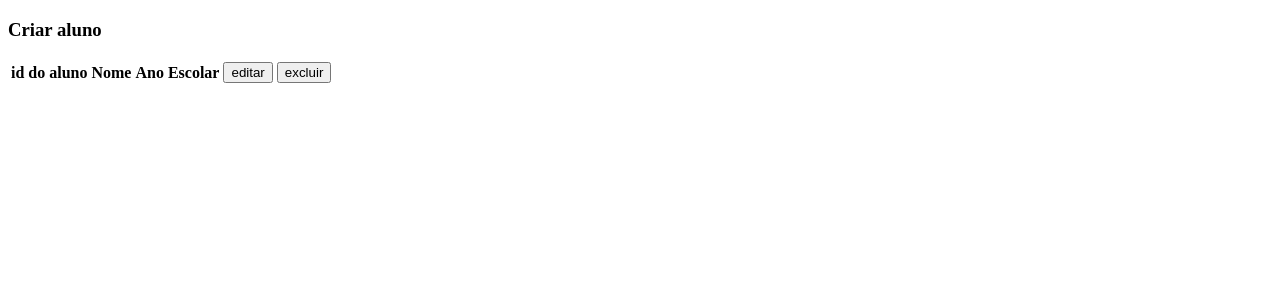
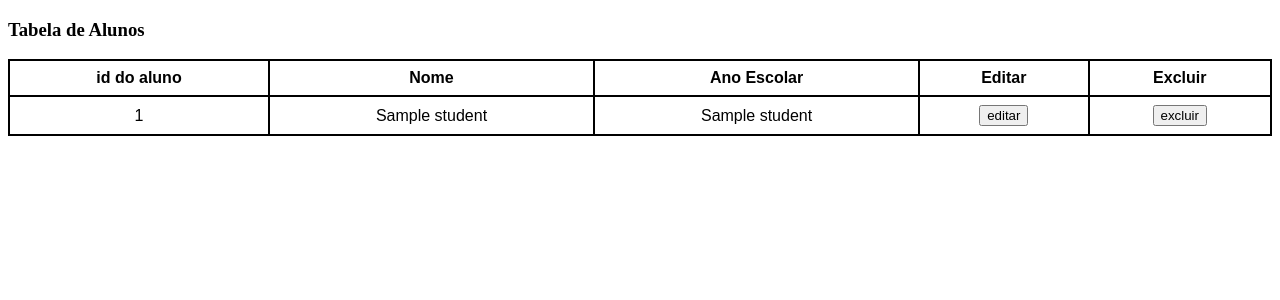
Before and after one commit to brenininho/projeto_escola, a Flask app: template templates/aluno.html in a window 1280 px wide. Shown: the top 300 px of the page. Run offline with Flask 2, Linux system fonts and the light colour scheme; the template is opened without the code that fills it: most values are stand-ins (such as "Sample title", 1, 10 or a date in 2020); lists and menus that the app fills with data are empty.

Commit message:
criado o arquivo aluno_criar.html

```diff
--- a/app.py
+++ b/app.py
@@ -19,15 +19,25 @@ def aluno():
     conn = sqlite3.connect("system.db")
     c = conn.cursor()
     # c.execute("CREATE TABLE IF NOT EXISTS student (name text, school_year text)")
-    c.execute("INSERT INTO student VALUES ('Breno Valle', 3 Ano Médio'")
+    # c.execute("INSERT INTO student VALUES ('Breno Valle', 3 ano médio'")
     conn.commit()
     data = c.fetchall()
     return render_template("aluno.html", data=data)
 
 
-@app.route('/aluno/edit')
-def aluno_edit():
+@app.route('/aluno/criar')
+def aluno_criar():
+    return render_template("aluno_criar.html")
+
+
+@app.route('/aluno/editar/<int:id>')
+def aluno_edit(id):
     return render_template("aluno_edit.html")
+
+
+@app.route('/aluno/deletar/<int:id>')
+def aluno_deletar(id):
+    pass
 
 
 @app.route('/professor')
--- a/templates/aluno.html
+++ b/templates/aluno.html
@@ -2,12 +2,23 @@
 <html lang="en">
 <head>
     <meta charset="UTF-8">
-    <title>Aluno</title>
+    <title>Aluno de Alunos</title>
+    <style>
+table {
+  font-family: arial, sans-serif;
+  border-collapse: collapse;
+  width: 100%;
+}
+td, th {
+  border: 2px solid #000000;
+  text-align: center;
+  padding: 8px;
+}
+    </style>
 </head>
-
 <body>
 <h3>
-    Criar aluno
+    Tabela de Alunos
 </h3>
 <table>
     <tr>
@@ -21,24 +32,34 @@
             Ano Escolar
         </th>
         <th>
-            <form action="http://127.0.0.1:5000/aluno/edit">
-                <input type="submit" value="editar"/>
-            </form>
+            Editar
         </th>
         <th>
-            <form action="">
-                <input type="submit" value="excluir"/>
-            </form>
+            Excluir
         </th>
     </tr>
     <tr>
         {% for student in data %}
         <td>
-
+            {{ student.0 }}
+        </td>
         <td>
+            {{ student.1 }}
+        </td>
+        <td>
+            {{ student.2 }}
+        </td>
+        <td>
+            <form action="http://127.0.0.1:5000/aluno/editar/{{ student.0 }}">
+                <input type="submit" value="editar"/>
+            </form>
+        </td>
+        <td>
+            <form action="">
+                <input type="submit" value="excluir"/>
+            </form>
         </td>
         {% endfor %}
-        </td>
     </tr>
 </table>
 </body>
--- a/templates/aluno_edit.html
+++ b/templates/aluno_edit.html
@@ -8,6 +8,6 @@
 <h1>
     Editar informações do aluno
 </h1>
-<input>
+<input type="text">
 </body>
 </html>
```
Also changed, not shown: templates/aluno_criar.html (added, +26 -0 lines), system.db (added).
